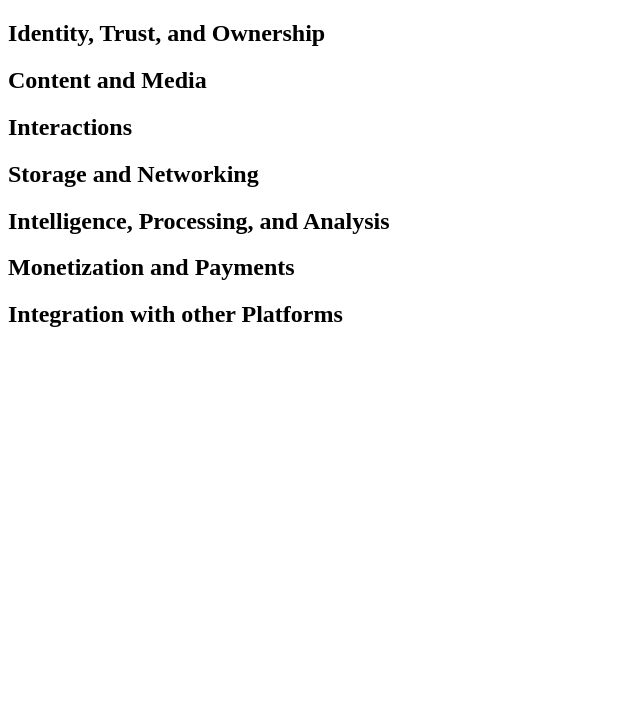
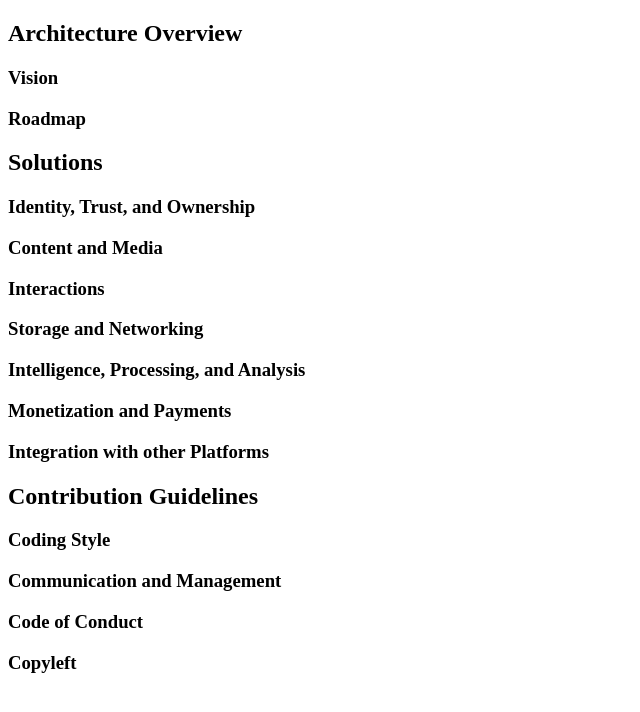
Before and after one commit to planetary-social/developer, a plain HTML site: page index.html in a window 1280 px wide. Shown: the part 60-772 px from the top of the page, without its empty margins (0-640 px from the left). Drawn offline with Linux system fonts and the light colour scheme.

Commit message:
Stub the Architecture Overview and Contribution Guidelines
Also nesting the Solutions article.

```diff
--- a/index.html
+++ b/index.html
@@ -13,33 +13,74 @@
 
 <main>
 
+<article id="architecture-overiew">
+<h2>Architecture Overview</h2>
+
+<section id="vision">
+<h3>Vision</h3>
+</section>
+
+<section id="vision">
+<h3>Roadmap</h3>
+</section>
+
+</article>
+
+<article id="solutions">
+
+<h2>Solutions</h2>
+
 <section id="identity-trust-ownership">
-<h2>Identity, Trust, and Ownership</h2>
+<h3>Identity, Trust, and Ownership</h3>
 </section>
 
 <section id="content-media">
-<h2>Content and Media</h2>
+<h3>Content and Media</h3>
 </section>
 
 <section id="interactions">
-<h2>Interactions</h2>
+<h3>Interactions</h3>
 </section>
 
 <section id="storage-networking">
-<h2>Storage and Networking</h2>
+<h3>Storage and Networking</h3>
 </section>
 
 <section id="intelligence-processing-analysis">
-<h2>Intelligence, Processing, and Analysis</h2>
+<h3>Intelligence, Processing, and Analysis</h3>
 </section>
 
 <section id="monetization-payments">
-<h2>Monetization and Payments</h2>
+<h3>Monetization and Payments</h3>
 </section>
 
 <section id="integrations">
-<h2>Integration with other Platforms</h2>
+<h3>Integration with other Platforms</h3>
 </section>
+
+</article>
+
+<article id="contribution-guidelines">
+
+<h2>Contribution Guidelines</h2>
+
+<section id="coding-style">
+<h3>Coding Style</h3>
+</section>
+
+<section id="communication-management">
+<h3>Communication and Management</h3>
+</section>
+
+<section id="code-of-conduct">
+<h3>Code of Conduct</h3>
+</section>
+
+<section id="copyleft">
+<h3>Copyleft</h3>
+</section>
+
+</article>
 
 </main>
 
```
